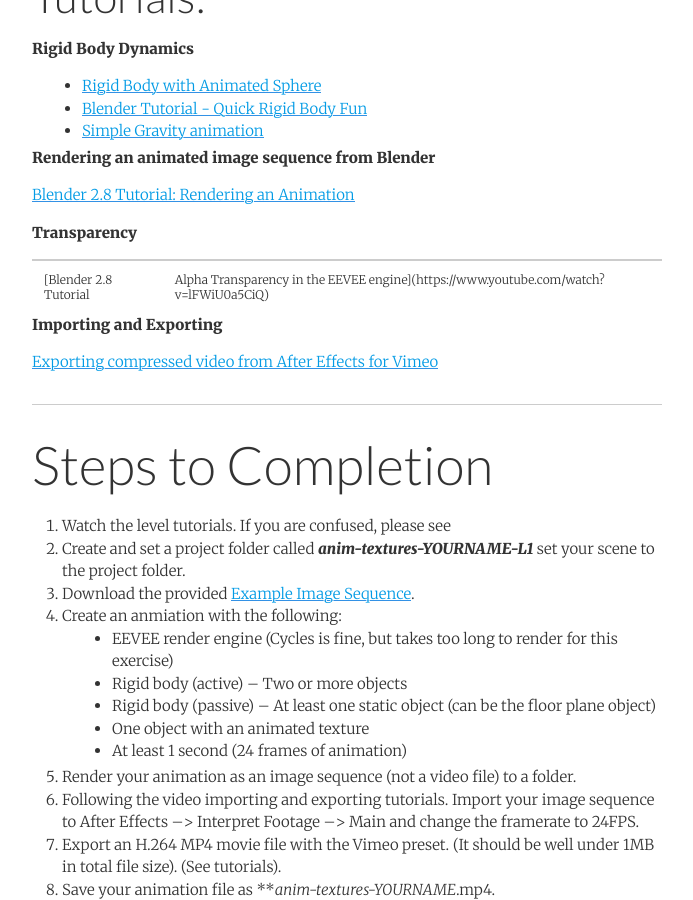
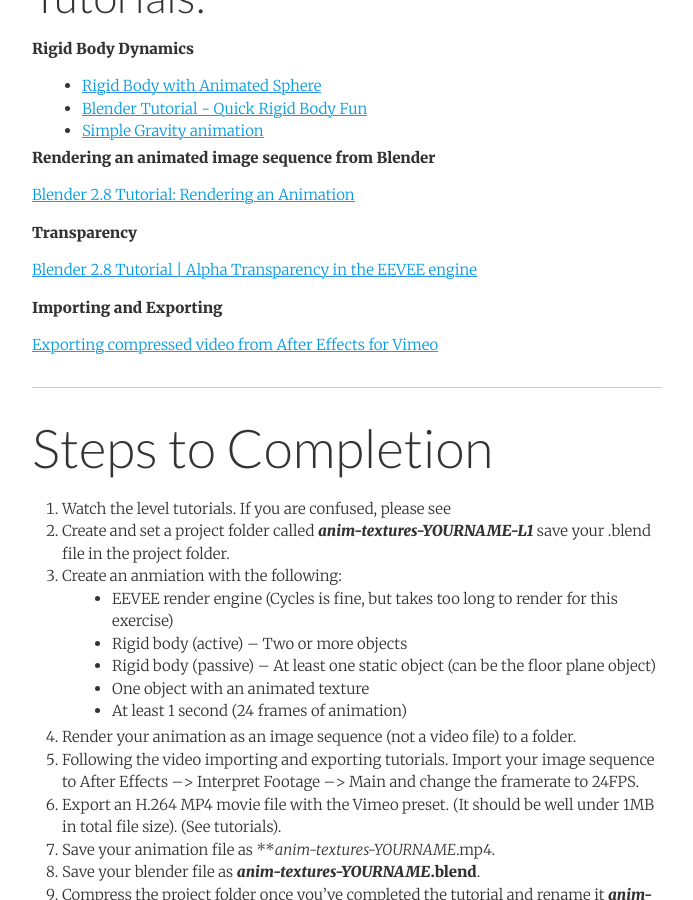
Before and after one commit to michael-collins/3d-modeling-rendering-animation-fa19--oer, a Jekyll site: the page built from _assignments/animated-textures-dynamics/animated-textures-dynamics.md, in a window 1280 px wide and 900 px high, scrolled down 731 px. Shown: the whole window, without its empty margins (293-986 px from the left). Built offline with Jekyll 4.4.1, drawn with Linux system fonts in a browser that asks for light colours; nearby versions of some CDN libraries.

Commit message:
Update animated-textures-dynamics.md

```diff
--- a/_assignments/animated-textures-dynamics/animated-textures-dynamics.md
+++ b/_assignments/animated-textures-dynamics/animated-textures-dynamics.md
@@ -28,7 +28,7 @@
 
 **Transparency**
 
-[Blender 2.8 Tutorial | Alpha Transparency in the EEVEE engine](https://www.youtube.com/watch?v=lFWiU0a5CiQ)
+[Blender 2.8 Tutorial \| Alpha Transparency in the EEVEE engine](https://www.youtube.com/watch?v=lFWiU0a5CiQ)
 
 **Importing and Exporting**
 
@@ -39,8 +39,7 @@
 ## Steps to Completion
 
 1. Watch the level tutorials. If you are confused, please see
-2. Create and set a project folder called **_{{ page.submission-id }}-L1_** set your scene to the project folder.
-3. Download the provided [Example Image Sequence]({{ site.baseurl }}{{ page.asset-path }}/animated-texture.zip).
+2. Create and set a project folder called **_{{ page.submission-id }}-L1_** save your .blend file in the project folder.
 4. Create an anmiation with the following:
   * EEVEE render engine (Cycles is fine, but takes too long to render for this exercise)
   * Rigid body (active) – Two or more objects
```
